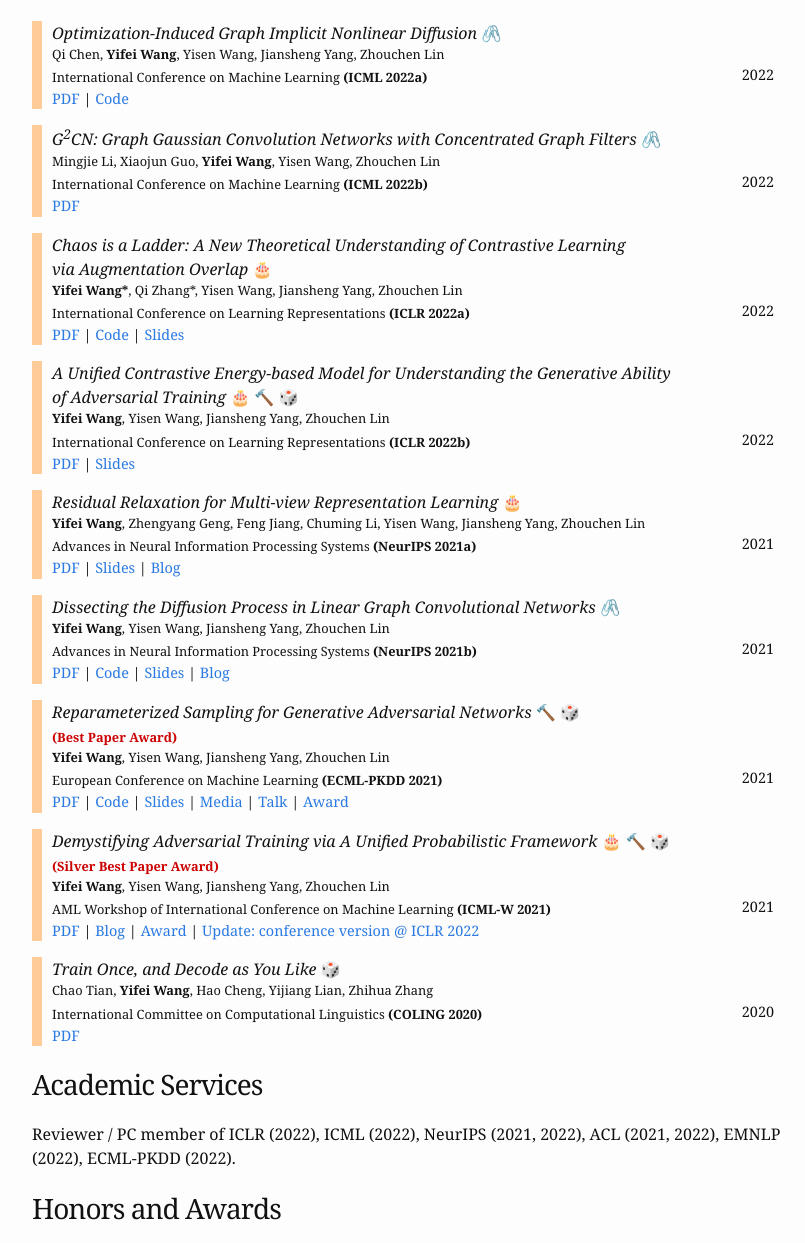
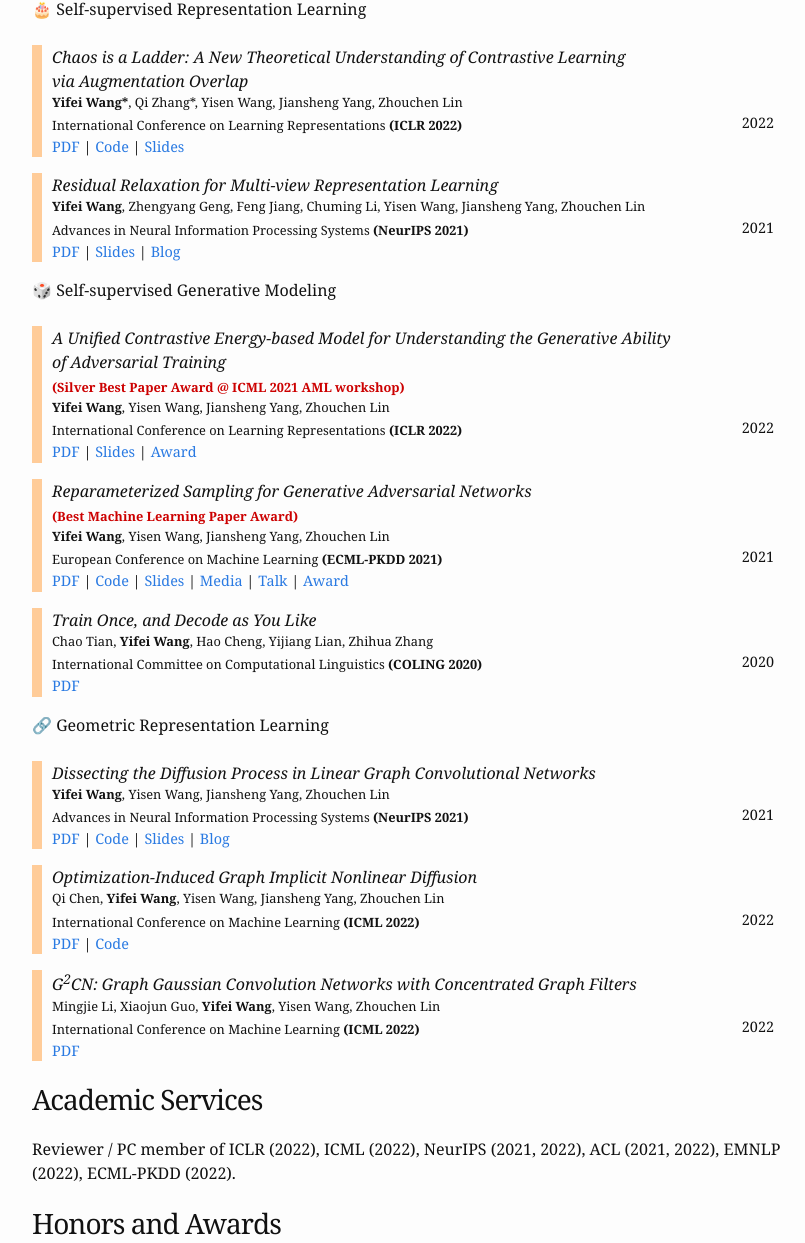
Before and after one commit to yifeiwang77/homepage-legacy, a plain HTML site: page index.html in a window 1280 px wide. Shown: the part 614-1857 px from the top of the page, without its empty margins (232-1037 px from the left). Drawn offline with Linux system fonts and the light colour scheme.

Commit message:
categorize

```diff
--- a/index.html
+++ b/index.html
@@ -39,14 +39,20 @@
             <!-- and a double bachelor's degree from <a href="https://www.phil.pku.edu.cn/"> Department of Philosophy</a> at <a href="https://www.pku.edu.cn">Peking University</a>. I was born and raised up at the foot of <a href="https://en.wikipedia.org/wiki/Yellow_River">the Yellow River</a> in Shandong, China. -->
           </p>
           <p>
-            As a method-driven researcher, I am interested in discovering new perspectives for <i>understanding</i> and <i>designing</i> machine learning algorithms. Now I mainly work on <strong>self-supervised learning</strong> and <strong>robust learning</strong> of data representations (images and graphs).
-            I am also a fan of probabilistic ML and practice it occasionally.
+            <!-- As a method-driven researcher,  -->
+          I am interested in learning without labels, a.k.a. self-supervised learning (SSL), covering both representation learning p(z|x) and generative modeling p(x). I am devoted to discovering new perspectives for better theoretical understanding and pratical design of SSL algorithms.
+        </p>
+
+          <!-- I am also -->
+          <!-- and different types of data (images, text, graphs). -->
+            <!-- adversarial learning, and graph learning. -->
+          <!-- </strong> and <strong>robust learning</strong> of data representations (images and graphs). -->
+            <!-- I am also a fan of probabilistic ML and practice it occasionally. -->
             <!-- the following areas and explore their intersections: <br>
-            <span> 🎂&nbsp Self-Supervised Learning <br> </span>
-            <span> 🔨&nbsp Adversarial Machine Learning <br></span>
-            <span> 🎲&nbsp Probabilistic Modeling and Inference<br> </span>
-            <span> 🖇️&nbsp Graph Neural Networks and Diffusion Process </span> -->
-          </p>
+            <span> &nbsp Self-Supervised Learning <br> </span>
+            <span> &nbsp Adversarial Machine Learning <br></span>
+            <span> &nbsp Probabilistic Modeling and Inference<br> </span>
+            <span> &nbsp Graph Neural Networks and Diffusion Process </span> -->
         </div>
 
           <div class="post-content">
@@ -64,7 +70,8 @@
           </p>
           <!-- <p>  -->
             <p>
-              <strong style="color:red">I am actively looking for research jobs. Please email me if interested:)</strong>
+              <strong style="color:#cc0000">I am actively looking for research jobs. Please email me if interested:)</strong>
+              <!-- <span class="oral">I am actively looking for research jobs. Please email me if interested:)</span>   -->
             </p>
         </div>
       </article>
@@ -100,7 +107,7 @@
         <!-- </header> -->
         <!-- <ul> -->
           <!-- <li> -->
-            <!-- 🎂&nbsp <strong>Self-Supervised Representation Learning</strong> -->
+            <!-- &nbsp <strong>Self-Supervised Representation Learning</strong> -->
             <!-- <ul>
              <li>
               tighter bounds, new theories, and model selection metrics (<a href="http://arxiv.org/pdf/2203.13457">ICLR 2022a</a>)
@@ -114,7 +121,7 @@
           </ul> -->
           <!-- </li>
           <li>
-            🔨&nbsp <strong>Robust (Adversarial) Representation Learning</strong> -->
+            &nbsp <strong>Robust (Adversarial) Representation Learning</strong> -->
             <!-- <ul>
               <li>
                 a probabilistic interpretation of adversarial training (<a href="http://arxiv.org/pdf/2203.13455">ICLR 2022b</a>)
@@ -131,7 +138,7 @@
             </ul> -->
           <!-- </li>
           <li>
-            🖇️&nbsp <strong>Representation Learning on Graphs </strong> -->
+            &nbsp <strong>Representation Learning on Graphs </strong> -->
             <!-- <ul>
              <li>
               a continuous reformulation of GCN feature propagation (<a href="https://arxiv.org/pdf/2102.10739">NeurIPS 2021b</a>)
@@ -145,7 +152,7 @@
           </ul> -->
           <!-- </li>
           <li>
-            🎲&nbsp <strong>Probabilistic Modeling and Inference</strong> -->
+            &nbsp <strong>Probabilistic Modeling and Inference</strong> -->
             <!-- <ul>
               <li>
                 principled MCMC sampling from adversarially robust models (<a href="http://arxiv.org/pdf/2203.13455">ICLR 2022b</a>)
@@ -165,44 +172,19 @@
       <!-- Research -->
       <article class="post">
         <header class="post-header">
-          <h1 class="post-title">Publication</h1>
+          <h1 class="post-title">Research</h1>
           <span class="footnote">(* marks equal contribution)</span>
         </header>
 
         <div class="post-content">
           <ul class="publications">
+          🎂 Self-supervised Representation Learning<br><br>
             <li class="article">
               <span class="title">
-                Optimization-Induced Graph Implicit Nonlinear Diffusion
-                <i class='no-italics' >🖇️</i>
-              </span>
-              <span class="authors">Qi Chen, <strong>Yifei Wang</strong>, Yisen Wang, Jiansheng Yang, Zhouchen Lin</span>
-              <span class="journal-info">International Conference on Machine Learning <strong>(ICML 2022a)</strong></span>
-              <span class="year">2022</span>
-              <span class="links">
-                <a href="https://proceedings.mlr.press/v162/chen22z/chen22z.pdf">PDF</a> |
-                <a href="https://github.com/7qchen/GIND">Code</a>
-              </span>
-            </li>
-
-            <li class="article">
-              <span class="title">
-                G<sup>2</sup>CN: Graph Gaussian Convolution Networks with Concentrated Graph Filters
-                <i class='no-italics' >🖇️</i>
-              </span>
-              <span class="authors">Mingjie Li, Xiaojun Guo, <strong>Yifei Wang</strong>, Yisen Wang, Zhouchen Lin</span>
-              <span class="journal-info">International Conference on Machine Learning <strong>(ICML 2022b)</strong></span>
-              <span class="year">2022</span>
-              <span class="links">
-                <a href="https://proceedings.mlr.press/v162/li22h/li22h.pdf">PDF</a>
-            </li>
-
-            <li class="article">
-              <span class="title">
-              Chaos is a Ladder: A New Theoretical Understanding of Contrastive Learning <br> via Augmentation Overlap <i class='no-italics' >🎂</i>
+              Chaos is a Ladder: A New Theoretical Understanding of Contrastive Learning <br> via Augmentation Overlap <i class='no-italics' ></i>
               </span>
               <span class="authors"><strong>Yifei Wang*</strong>, Qi Zhang*, Yisen Wang, Jiansheng Yang, Zhouchen Lin</span>
-              <span class="journal-info">International Conference on Learning Representations <strong>(ICLR 2022a)</strong></span>
+              <span class="journal-info">International Conference on Learning Representations <strong>(ICLR 2022)</strong></span>
               <span class="year">2022</span>
               <span class="links">
                 <a href="http://arxiv.org/pdf/2203.13457">PDF</a> |
@@ -211,22 +193,9 @@
               </span>
             </li>
 
-            <li class="article">
-              <span class="title">
-                A Unified Contrastive Energy-based Model for Understanding the Generative Ability  <br> of Adversarial Training <i class='no-italics'>🎂 🔨 🎲</i>
-              </span>
-              <span class="authors"><strong>Yifei Wang</strong>, Yisen Wang, Jiansheng Yang, Zhouchen Lin</span>
-              <span class="journal-info">International Conference on Learning Representations <strong>(ICLR 2022b)</strong></span>
-              <span class="year">2022</span>
-              <span class="links">
-                <a href="http://arxiv.org/pdf/2203.13455">PDF</a> |
-                <a href="files/slides/ICLR2022_CEM.pdf">Slides</a>
-              </span>
-            </li>
-
             <!-- <li class="article">
               <span class="title">
-                Fooling Adversarial Training with Inducing Noise <i class='no-italics'>🔨</i>
+                Fooling Adversarial Training with Inducing Noise <i class='no-italics'></i>
               </span>
               <span class="authors">Zhirui Wang*, <strong>Yifei Wang*</strong>, Yisen Wang</span>
               <span class="journal-info">arXiv preprint arXiv:2111.10130</span>
@@ -239,10 +208,10 @@
 
               <li class="article">
               <span class="title">
-              Residual Relaxation for Multi-view Representation Learning <i class='no-italics'>🎂</i>
+              Residual Relaxation for Multi-view Representation Learning <i class='no-italics'></i>
               </span>
               <span class="authors"><strong>Yifei Wang</strong>, Zhengyang Geng, Feng Jiang, Chuming Li, Yisen Wang, Jiansheng Yang, Zhouchen Lin</span>
-              <span class="journal-info">Advances in Neural Information Processing Systems <strong>(NeurIPS 2021a)</strong></span>
+              <span class="journal-info">Advances in Neural Information Processing Systems <strong>(NeurIPS 2021)</strong></span>
               <span class="year">2021</span>
               <span class="links">
                 <a href="https://arxiv.org/pdf/2110.15348">PDF</a> |
@@ -251,28 +220,26 @@
               </span>
               <!-- <span class="intro" hidden="hidden">Do we really need exact alignment of different views in contrastive learning? We show this could be 1) problematic and 2) resolved through a residual relaxation mechanism.</span> -->
             </li>
-
+            🎲 Self-supervised Generative Modeling<br><br>
             <li class="article">
               <span class="title">
-                Dissecting the Diffusion Process in Linear Graph Convolutional Networks <i class='no-italics'>🖇️</i>
+                A Unified Contrastive Energy-based Model for Understanding the Generative Ability  <br> of Adversarial Training <i class='no-italics'>  </i>
               </span>
+              <span class="oral">(Silver Best Paper Award @ ICML 2021 AML workshop)</span>
               <span class="authors"><strong>Yifei Wang</strong>, Yisen Wang, Jiansheng Yang, Zhouchen Lin</span>
-              <span class="journal-info">Advances in Neural Information Processing Systems <strong>(NeurIPS 2021b)</strong></span>
-              <span class="year">2021</span>
+              <span class="journal-info">International Conference on Learning Representations <strong>(ICLR 2022)</strong></span>
+              <span class="year">2022</span>
               <span class="links">
-                <a href="https://arxiv.org/pdf/2102.10739">PDF</a> |
-                <a href="https://github.com/yifeiwang77/DGC">Code</a> |
-                <a href="files/slides/NeurIPS2021_DGC_slides.pdf">Slides</a> |
-                <a href="https://mp.weixin.qq.com/s/H5GJnsc3F-qFAUPuZBJ4gA">Blog </a>
+                <a href="http://arxiv.org/pdf/2203.13455">PDF</a> |
+                <a href="files/slides/ICLR2022_CEM.pdf">Slides</a> | <a href="https://advml-workshop.github.io/icml2021/">Award</a>
               </span>
-              <!-- <span class="intro">A properly designed linear GCN (from a <strong>continuous</strong> perspective) is on par with SOTA nonlinear GCNs while being 100x faster => <strong>Unsupervised linear features</strong> can be astonishingly effective.</span> -->
             </li>
 
             <li class="article">
               <span class="title">
-              Reparameterized Sampling for Generative Adversarial Networks <i class='no-italics'>🔨 🎲</i>
+              Reparameterized Sampling for Generative Adversarial Networks <i class='no-italics'> </i>
               </span>
-              <span class="oral">(Best Paper Award)</span>
+              <span class="oral">(Best Machine Learning Paper Award)</span>
               <span class="authors"><strong>Yifei Wang</strong>, Yisen Wang, Jiansheng Yang, Zhouchen Lin</span>
               <span class="journal-info">European Conference on Machine Learning <strong>(ECML-PKDD 2021)</strong>
                 </span>
@@ -288,9 +255,9 @@
               <!-- <span class="intro">Efficient high-dimensional MCMC by reparameterizing Markov transitions into the <strong>low-dimensional latent space </strong> through implicit models (GANs). </span> -->
             </li>
 
-            <li class="article">
+            <!-- <li class="article">
               <span class="title">
-              Demystifying Adversarial Training via A Unified Probabilistic Framework <i class='no-italics'>🎂 🔨 🎲</i>
+              Demystifying Adversarial Training via A Unified Probabilistic Framework <i class='no-italics'>  </i>
               </span>
               <span class="oral">(Silver Best Paper Award)</span>
               <span class="authors"><strong>Yifei Wang</strong>, Yisen Wang, Jiansheng Yang, Zhouchen Lin</span>
@@ -299,16 +266,16 @@
               <span class="links">
                 <a href="https://openreview.net/pdf?id=U0TCTe68s41">PDF</a> |
                 <!-- <a href="files/posters/ICML_w2021_CEM_poster.pdf">Poster</a> | -->
-                <a href="https://mp.weixin.qq.com/s/E99rIA0lZ6aFeAlYe2Znrw">Blog </a> |
+                <!-- <a href="https://mp.weixin.qq.com/s/E99rIA0lZ6aFeAlYe2Znrw">Blog </a> |
                 <a href="https://advml-workshop.github.io/icml2021/">Award</a> |
                 <a href="http://arxiv.org/pdf/2203.13455">Update: conference version @ ICLR 2022</a>
               </span>
               <!-- <span class="intro">Adversarial training implicitly learns a contrastive energy-based model.</span>               -->
-            </li>
+            <!-- </li>             -->
 
             <li class="article">
               <span class="title">
-              Train Once, and Decode as You Like <i class='no-italics'>🎲</i>
+              Train Once, and Decode as You Like <i class='no-italics'></i>
               </span>
               <span class="authors">Chao Tian, <strong>Yifei Wang</strong>, Hao Cheng, Yijiang Lian, Zhihua Zhang</span>
               <span class="journal-info">International Committee on Computational Linguistics <strong>(COLING 2020)</strong> </span>
@@ -318,10 +285,52 @@
               </span>
               <!-- <span class="intro">Train an autoregressive language model with random ordering masks, and you can decode with whatever order (forward or backward) & whatever decoding steps <strong> (full-, semi-, or non- autoregressive)</strong>. </span> -->
             </li>
+            🔗 Geometric Representation Learning<br><br>
+            <li class="article">
+              <span class="title">
+                Dissecting the Diffusion Process in Linear Graph Convolutional Networks <i class='no-italics'></i>
+              </span>
+              <span class="authors"><strong>Yifei Wang</strong>, Yisen Wang, Jiansheng Yang, Zhouchen Lin</span>
+              <span class="journal-info">Advances in Neural Information Processing Systems <strong>(NeurIPS 2021)</strong></span>
+              <span class="year">2021</span>
+              <span class="links">
+                <a href="https://arxiv.org/pdf/2102.10739">PDF</a> |
+                <a href="https://github.com/yifeiwang77/DGC">Code</a> |
+                <a href="files/slides/NeurIPS2021_DGC_slides.pdf">Slides</a> |
+                <a href="https://mp.weixin.qq.com/s/H5GJnsc3F-qFAUPuZBJ4gA">Blog </a>
+              </span>
+              <!-- <span class="intro">A properly designed linear GCN (from a <strong>continuous</strong> perspective) is on par with SOTA nonlinear GCNs while being 100x faster => <strong>Unsupervised linear features</strong> can be astonishingly effective.</span> -->
+            </li>
+            <li class="article">
+              <span class="title">
+                Optimization-Induced Graph Implicit Nonlinear Diffusion
+                <i class='no-italics' ></i>
+              </span>
+              <span class="authors">Qi Chen, <strong>Yifei Wang</strong>, Yisen Wang, Jiansheng Yang, Zhouchen Lin</span>
+              <span class="journal-info">International Conference on Machine Learning <strong>(ICML 2022)</strong></span>
+              <span class="year">2022</span>
+              <span class="links">
+                <a href="https://proceedings.mlr.press/v162/chen22z/chen22z.pdf">PDF</a> |
+                <a href="https://github.com/7qchen/GIND">Code</a>
+              </span>
+            </li>
+
+            <li class="article">
+              <span class="title">
+                G<sup>2</sup>CN: Graph Gaussian Convolution Networks with Concentrated Graph Filters
+                <i class='no-italics' ></i>
+              </span>
+              <span class="authors">Mingjie Li, Xiaojun Guo, <strong>Yifei Wang</strong>, Yisen Wang, Zhouchen Lin</span>
+              <span class="journal-info">International Conference on Machine Learning <strong>(ICML 2022)</strong></span>
+              <span class="year">2022</span>
+              <span class="links">
+                <a href="https://proceedings.mlr.press/v162/li22h/li22h.pdf">PDF</a>
+            </li>
+
 
             <!-- <li class="article">
               <span class="title">
-              Decoder-free Robustness Disentanglement without (Additional) Supervision <i class='no-italics'>🔨</i>
+              Decoder-free Robustness Disentanglement without (Additional) Supervision <i class='no-italics'></i>
               </span>
               <span class="authors"><strong>Yifei Wang</strong>, Peng Dan, Furui Liu, Zhenguo Li, Zhitang Chen, Jiansheng Yang</span>
               <span class="journal-info">arXiv preprint arXiv:2007.01356	 </span>
--- a/main.css
+++ b/main.css
@@ -429,7 +429,7 @@ pre>code {
   float: left;
   margin-top: 25px;
   margin-right: 25px;
-  margin-bottom: 100px;
+  margin-bottom: 30px;
   max-width: 30%;
   border: 6px solid #ddd;
   border-radius: 50%;
```
